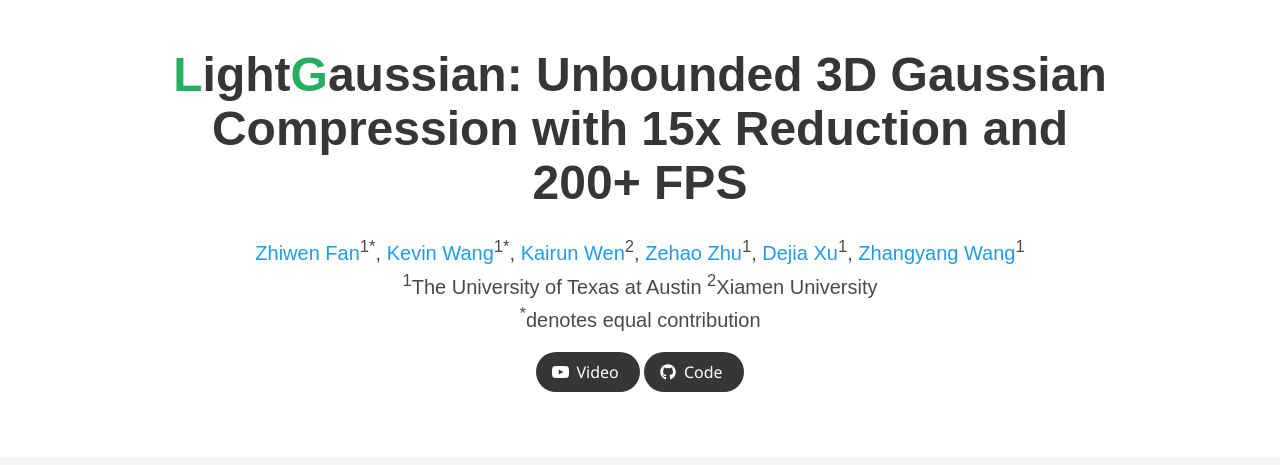
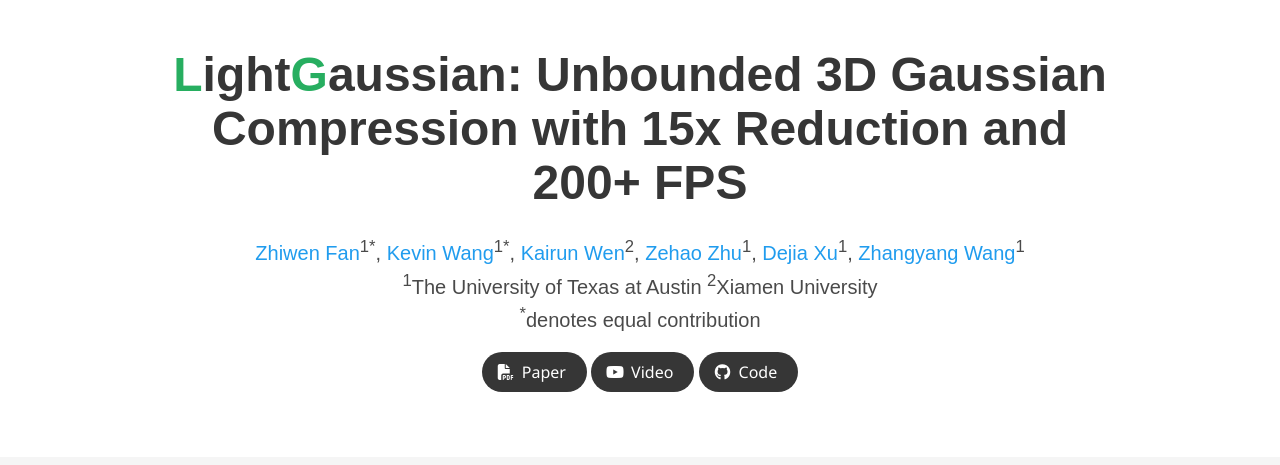
Before and after one commit to lightgaussian/lightgaussian.github.io, a plain HTML site: page index.html in a window 1280 px wide. Shown: the top 465 px of the page. Drawn offline with nearby package versions, Linux system fonts and the light colour scheme; some icons are missing; a web font is replaced by a local one.

Commit message:
update paper link

```diff
--- a/index.html
+++ b/index.html
@@ -55,7 +55,7 @@
   </div>
   <div class="navbar-menu">
     <div class="navbar-start" style="flex-grow: 1; justify-content: center;">
-      <a class="navbar-item" href="https://keunhong.com">
+      <a class="navbar-item" href="">
       <span class="icon">
           <i class="fas fa-home"></i>
       </span>
@@ -114,19 +114,19 @@
             </div>
             <!-- TODO: update paper and video link once upload -->
             <div class="column has-text-centered">
-              <div class="publication-links">
+              <!-- <div class="publication-links"> -->
                 <!-- PDF Link. -->
-                <!-- <span class="link-block"> -->
-                <!-- <a href="https://arxiv.org/pdf/2011.12948"
+                <span class="link-block">
+                <a href="https://lightgaussian.github.io/static/paper/LightGaussian_arxiv.pdf"
                    class="external-link button is-normal is-rounded is-dark">
                   <span class="icon">
                       <i class="fas fa-file-pdf"></i>
                   </span>
                   <span>Paper</span>
-                </a> -->
-                <!-- </span> -->
+                </a>
+                </span>
                 <!-- <span class="link-block">
-                <a href="https://arxiv.org/abs/2011.12948"
+                <a href=""
                    class="external-link button is-normal is-rounded is-dark">
                   <span class="icon">
                       <i class="ai ai-arxiv"></i>
```
